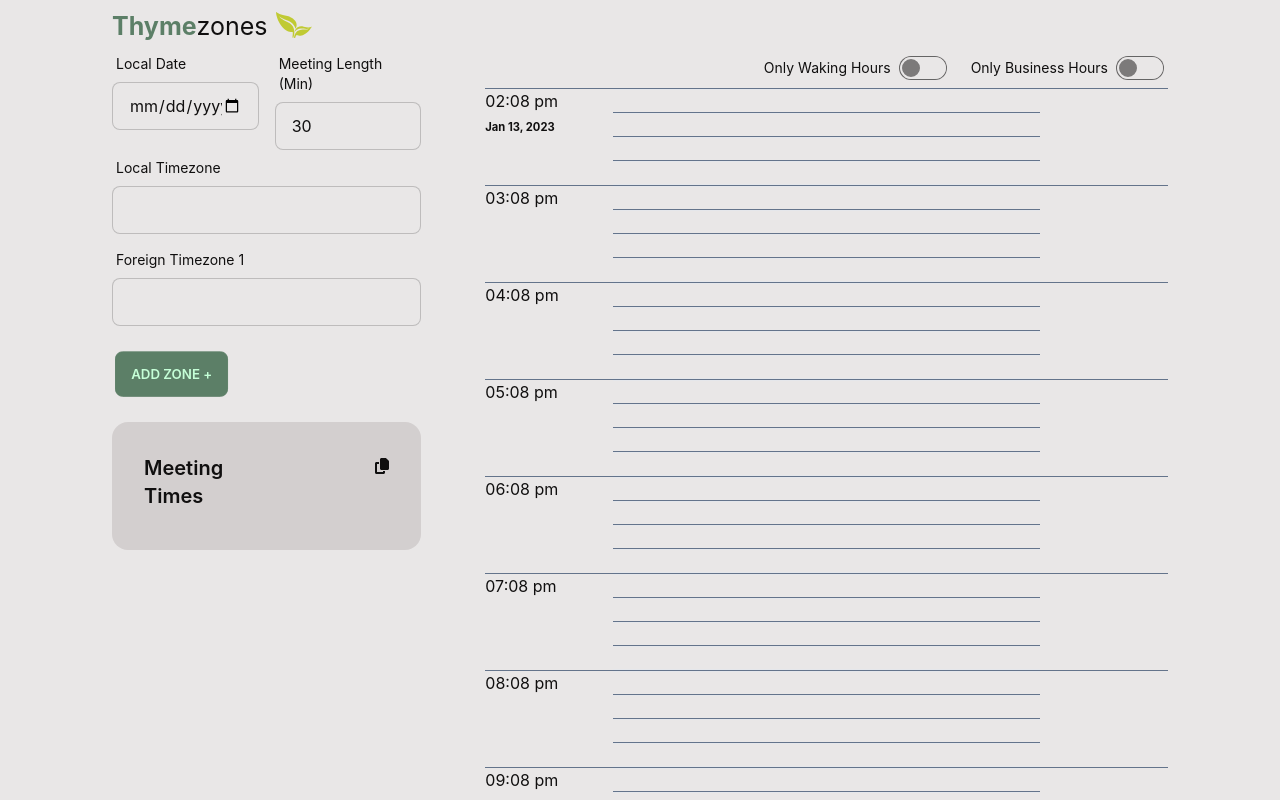
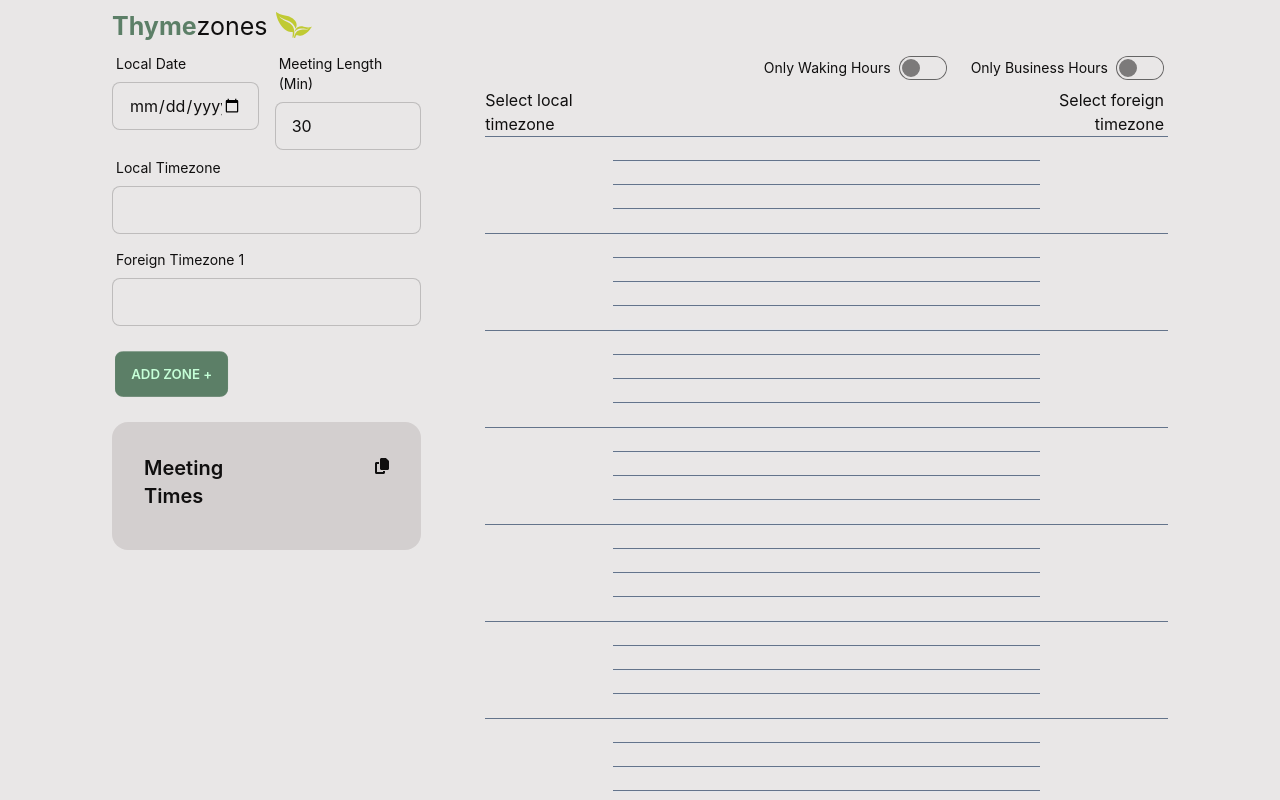
Before and after one commit to TimChinenov/global-calendar, a React (Create React App) app: page / in a window 1280 px wide. Shown: the top 800 px of the page. Built offline with nearby package versions, Linux system fonts and the light colour scheme.

Commit message:
added meta image and cleaned calendar when no localzone is selected

```diff
--- a/public/index.html
+++ b/public/index.html
@@ -7,8 +7,14 @@
     <meta name="theme-color" content="#000000" />
     <meta
       name="description"
-      content="Easily convert between timezones!"
+      content="Easily convert between multiple timezones!"
     />
+
+    <meta property="og:title" content="Thymezones">
+    <meta property="og:image" content="https://thymezones.com/assets/thymezones_logo.png">
+    <meta property="og:url" content="https://thymezones.com">
+    <meta property="og:type" content="website">
+
     <link rel="apple-touch-icon" href="%PUBLIC_URL%/logo192.png" />
     <!--
       manifest.json provides metadata used when your web app is installed on a
--- a/src/calendar/calendar.tsx
+++ b/src/calendar/calendar.tsx
@@ -34,6 +34,8 @@ export default function Calendar({
     let startTimeLocal: Moment = moment.tz()
     let startTimeForeign: Moment = moment.tz()
     let startTimesForeign: (Moment | null)[] = []
+
+    console.log(localTimezone)
 
     if (localTimezone) {
         startTimeLocal = moment(date.format('YYYY-MM-DD')).tz(localTimezone.name)?.startOf("day")
@@ -92,10 +94,12 @@ export default function Calendar({
         hourSections.push(
             <div key={`${calendarId}-${count}`} className="flex flex-wrapped">
                 <div className="w-[30%] border-t-[1px] border-t-slate-500 border-b-slate-500 text-sm md:text-base">
-                    <p>{ count == 0 ? startTimeLocal?.format("hh:mm a") : incrementToTime(startTimeLocal) }</p>
-                    <strong className="text-sm">{ (startTimeLocal.format("hh:mm a") === ("12:00 am") || hourSections.length === 0)
-                            && startTimeLocal.format('ll') }
-                    </strong>
+                    { localTimezone &&
+                        <div><p>{ count == 0 ? startTimeLocal?.format("hh:mm a") : incrementToTime(startTimeLocal) }</p>
+                        <strong className="text-sm">{ (startTimeLocal.format("hh:mm a") === ("12:00 am") || hourSections.length === 0)
+                                && startTimeLocal.format('ll') }
+                        </strong></div>
+                    }
                 </div>
                 <div className="w-full border-t-[1px] border-t-slate-500 border-b-slate-500 cursor-pointer">
                     <div
@@ -213,10 +217,10 @@ export default function Calendar({
 
             <div className="flex flex-wrapped">
                 <div className="w-[30%]">
-                    { parseTimezoneName(localTimezone?.name ?? "")}
+                    { localTimezone ? parseTimezoneName(localTimezone?.name ?? "") : "Select local timezone"}
                 </div>
                 <div className="w-full"></div>
-                {
+                {   foreignTimezones.length > 0 && foreignTimezones[0] != null ?
                     foreignTimezones.map((value) => {
                         return (
                             <div className="w-[30%] text-right col-span-1 text-sm md:text-base pr-1">
@@ -224,6 +228,10 @@ export default function Calendar({
                             </div>
                         )
                     })
+                    :
+                    <div className="w-[30%] text-right col-span-1 text-sm md:text-base pr-1">
+                        Select foreign timezone
+                    </div>
                 }
             </div>
             <div className="h-full w-full border-b-[1px]">
```
Also changed, not shown: public/thymezones_logo.png (added).
